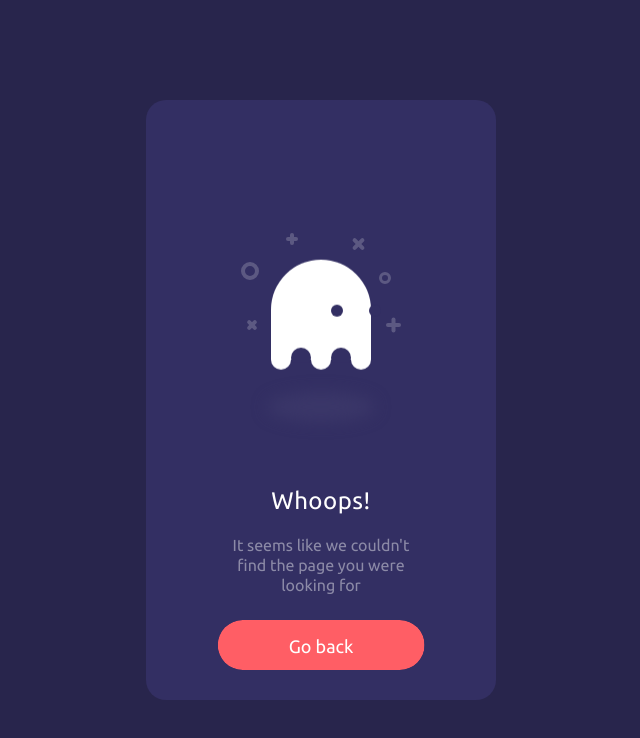
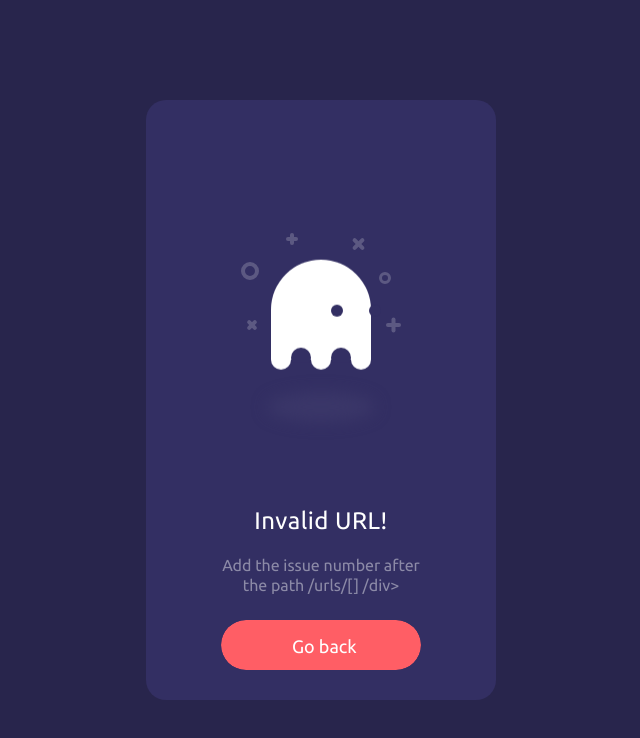
Before and after one commit to nxtexploit/urls, a plain HTML site: page index.html in a window 1280 px wide. Shown: the whole page, without its empty margins (319-959 px from the left). Drawn offline with nearby package versions, Linux system fonts and the light colour scheme.

Commit message:
Update index.html

```diff
--- a/index.html
+++ b/index.html
@@ -35,8 +35,8 @@
 
   <div class="box__description">
     <div class="box__description-container">
-      <div class="box__description-title">Whoops!</div>
-      <div class="box__description-text">It seems like we couldn't find the page you were looking for</div>
+      <div class="box__description-title">Invalid URL!</div>
+      <div class="box__description-text">Add the issue number after the path /urls/[] /div>
     </div>
 
     <a href="https://codepen.io/diogo_ml_gomes/" target="_blank" class="box__button">Go back</a>
```
